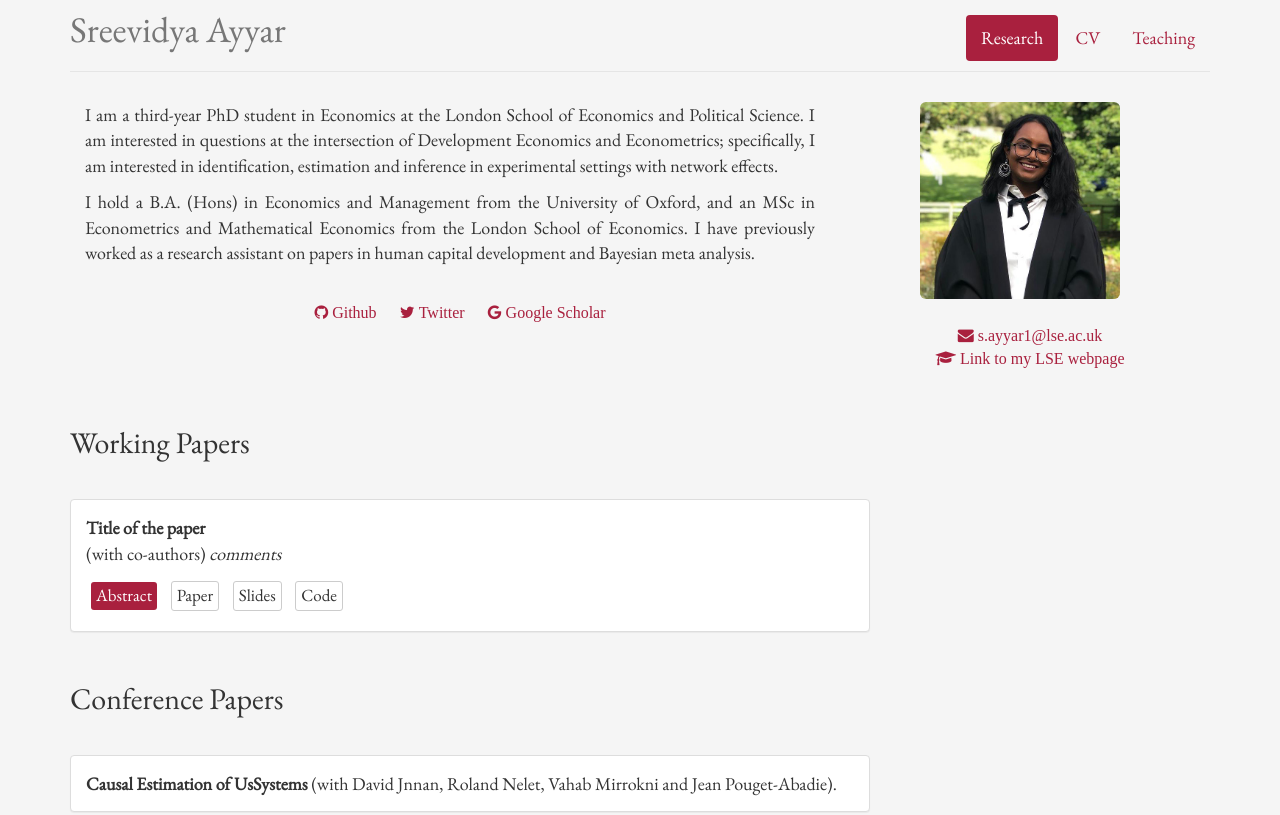
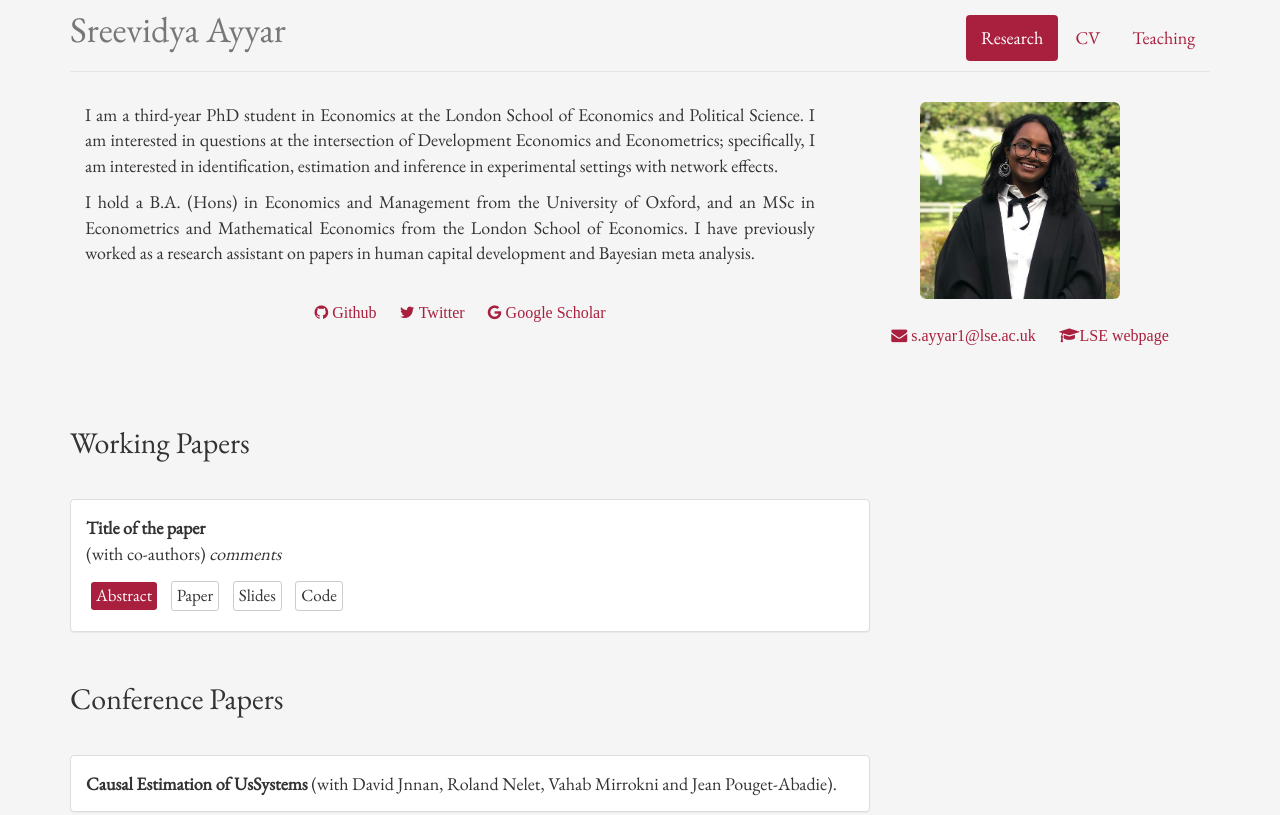
Before and after one commit to harshilchordia/Academic-Website, a plain HTML site: page index.html in a window 1280 px wide. Shown: the top 815 px of the page. Drawn offline with nearby package versions, Linux system fonts and the light colour scheme.

Commit message:
change the links

```diff
--- a/index.html
+++ b/index.html
@@ -62,7 +62,7 @@
           <div class="links">
                <a href="mailto:s.ayyar1@lse.ac.uk"><i class="fa fa-envelope"> s.ayyar1@lse.ac.uk</i></a>
                <!-- <a href="Sreevidya_CV.pdf" target="_blank"> <i class="fa fa-file-pdf-o"> CV here</i></a> -->
-               <a href="https://www.lse.ac.uk/economics/people/research-students/sreevidya-ayyar" target="_blank"><i class="fa fa-graduation-cap"> Link to my LSE webpage</i></a>
+               <a href="https://www.lse.ac.uk/economics/people/research-students/sreevidya-ayyar" target="_blank"><i class="fa fa-graduation-cap">LSE webpage</i></a>
           </div>
         </center>
       </div>
```
